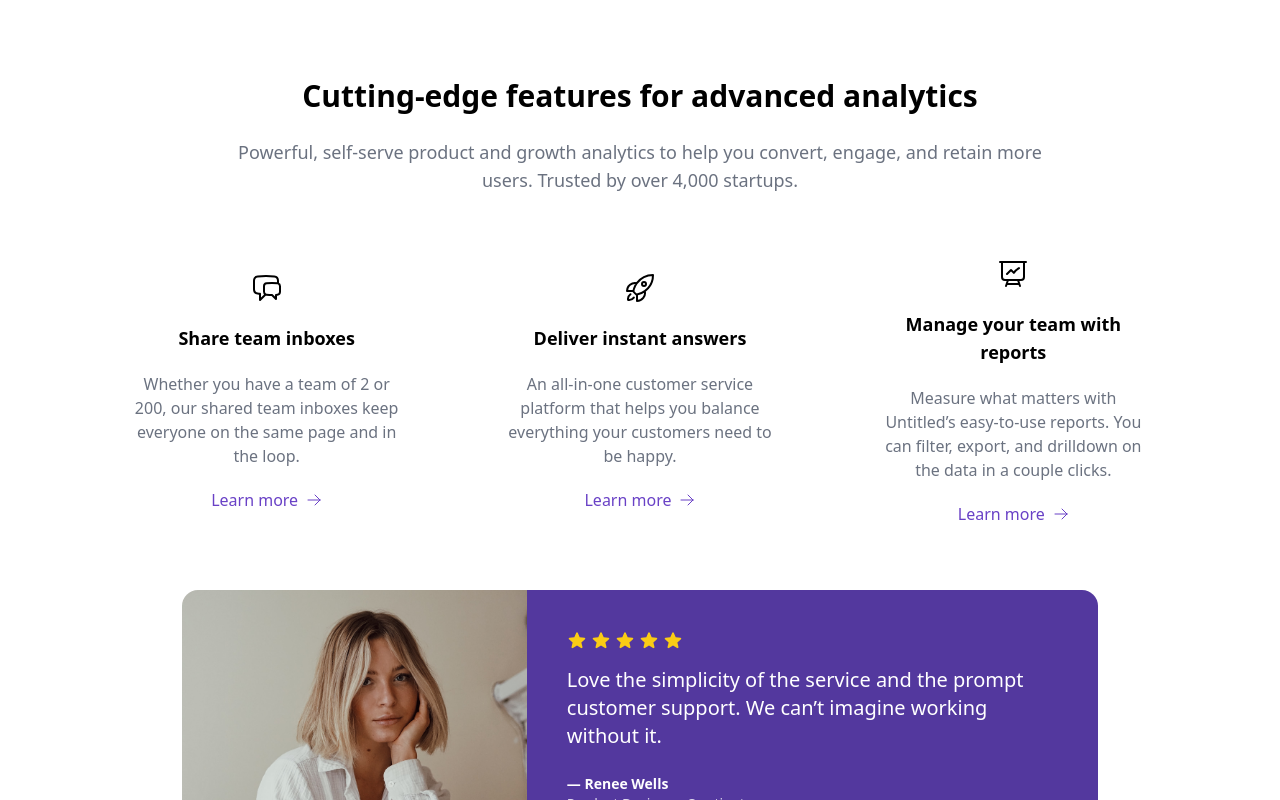
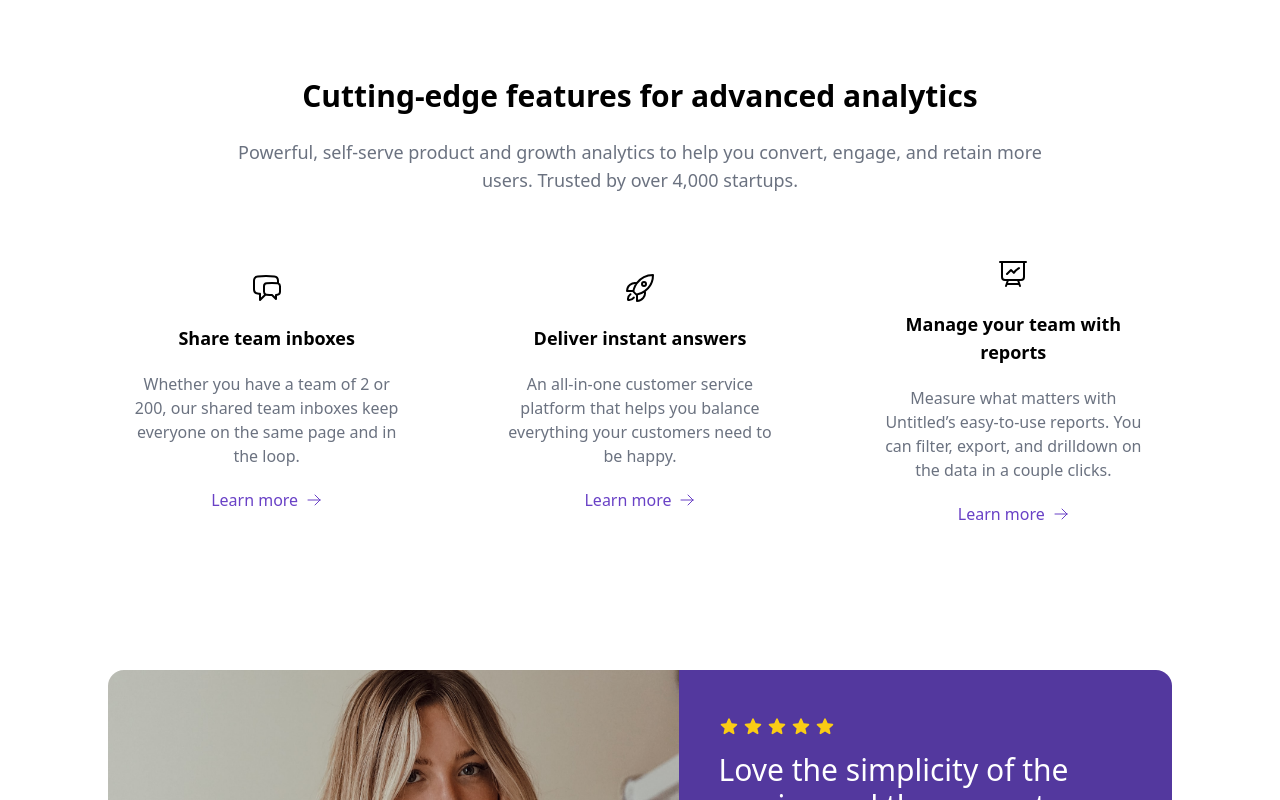
Before and after one commit to SantiagoJDG/avila-tek-web, a Next.js app: page / in a window 1280 px wide. Shown: the part 2000-2800 px from the top of the page. Built offline with nearby package versions, Linux system fonts and the light colour scheme.

Commit message:
Fix Testimony card %% titles

```diff
--- a/package.json
+++ b/package.json
@@ -1,5 +1,5 @@
 {
-  "name": "ecolect-web",
+  "name": "avila-tek-web",
   "version": "0.1.0",
   "private": true,
   "scripts": {
--- a/src/components/Home/DataPower/DataPower.tsx
+++ b/src/components/Home/DataPower/DataPower.tsx
@@ -18,7 +18,7 @@ export const DataPower = () => {
     <div className="py-10">
       {/* Heading */}
       <div className="flex flex-col items-center justify-center gap-6 mb-10 text-center max-w-4xl mx-auto">
-        <p className="text-3xl md:text-4xl font-bold">
+        <p className="text-3xl md:text-4xl font-semibold">
           Unleash the full power of data
         </p>
         <p className="text-gray-500 text-sm sm:text-base md:text-lg px-2 sm:px-6 md:px-8">
@@ -33,7 +33,7 @@ export const DataPower = () => {
             key={index}
             className="flex flex-col items-center gap-3 p-5"
           >
-            <p className="text-5xl md:text-6xl font-bold text-[#7F56D9]">{data.number}</p>
+            <p className="text-4xl md:text-6xl font-semibold text-[#7F56D9]">{data.number}</p>
             <p className="text-sm font-bold text-center">{data.description}</p>
           </div>
         ))}
--- a/src/components/Home/Fetaures/Features.tsx
+++ b/src/components/Home/Fetaures/Features.tsx
@@ -30,7 +30,7 @@ export const Features = () => {
     <section className="my-10 px-4 sm:px-6">
       {/* Title + Description */}
       <div className="flex flex-col items-center justify-center gap-6 text-center mb-10 max-w-4xl mx-auto">
-        <p className="text-3xl font-bold">
+        <p className="text-3xl font-semibold">
           Cutting-edge features for advanced analytics
         </p>
         <p className="text-gray-500 text-sm sm:text-base md:text-lg px-2 sm:px-6 lg:px-8">
@@ -47,7 +47,7 @@ export const Features = () => {
           >
             <div>{feature.icon}</div>
 
-            <p className="font-bold text-sm sm:text-base md:text-lg px-4">
+            <p className="font-semibold text-sm sm:text-base md:text-lg px-4">
               {feature.name}
             </p>
 
--- a/src/components/Home/PrincipalCard/PrincipalCard.tsx
+++ b/src/components/Home/PrincipalCard/PrincipalCard.tsx
@@ -2,7 +2,7 @@ export const PrincipalCard = () => {
   return (
     <>
       {/* Hero section */}
-      <div className="mt-10 flex flex-col items-center w-full rounded-xl bg-[#53389E] border gap-6 px-4 py-10 md:py-16 lg:h-[60%] xl:h-[30rem]">
+      <div className="mt-10 flex flex-col items-center w-full rounded-xl bg-[#53389E] gap-6 px-4 py-10 md:py-16 lg:h-[60%] xl:h-[30rem]">
         <div className="flex flex-col items-center justify-center gap-6 w-full max-w-3xl">
           {/* Title */}
           <div className="text-center">
--- a/src/components/Home/TestimonialCard/TestimonialCard.tsx
+++ b/src/components/Home/TestimonialCard/TestimonialCard.tsx
@@ -14,9 +14,11 @@ const testimonial: Testimonial = {
 
 export const TestimonialCard = () => {
   return (
-    <div className="flex flex-col md:flex-row rounded-2xl overflow-hidden w-100% md:w-3/4 lg:w-3/4 xl:w-4/5 mx-auto my-10">
+    <div className='p-10 rounded-2xl overflow-hidden'>
+
+      <div className="flex flex-col w-full h-[20rem] md:h-[25rem] lg:h-[25rem] xl:h-[25rem] md:flex-row rounded-2xl my-10">
         {/* Image */}
-      <div className="w-full md:w-1/2 h-[300px] md:h-auto relative">
+        <div className="w-full w-1/2 md:h-auto relative overflow-hidden rounded-l-2xl">
           <Image
             src={testimonial.image}
             alt={testimonial.name}
@@ -25,10 +27,8 @@ export const TestimonialCard = () => {
             className="object-cover"
           />
         </div>
-
         {/* Text */}
-      <div className="w-full md:w-1/2 lg:w-1/2 xl:w-4/5 bg-[#53389E] text-white p-6 md:p-10 flex flex-col justify-between">
-        <div className="flex flex-col gap-4">
+        <div className="flex flex-col justify-center overflow-hidden rounded-r-2xl gap-4 w-full md:w-1/2 lg:w-4/5 xl:w-4/5 bg-[#53389E] text-white p-6 md:p-10">
             {/* Stars */}
             <div className="flex gap-1 text-yellow-400">
               {[...Array(5)].map((_, i) => (
@@ -37,10 +37,9 @@ export const TestimonialCard = () => {
             </div>
 
             {/* Message */}
-          <p className="text-lg md:text-xl font-medium leading-relaxed">
+            <p className="text-2xl md:text-xl lg:text-2xl xl:text-3xl ">
               {testimonial.message}
             </p>
-        </div>
 
           {/* Author */}
           <div className="mt-6">
@@ -56,5 +55,6 @@ export const TestimonialCard = () => {
           </div>
         </div>
       </div>
+    </div>
   )
 }
```
Also changed, not shown: 1 other file (tests, documents, lock files or other folders). Lines whose indentation alone changed are shown as unchanged.
